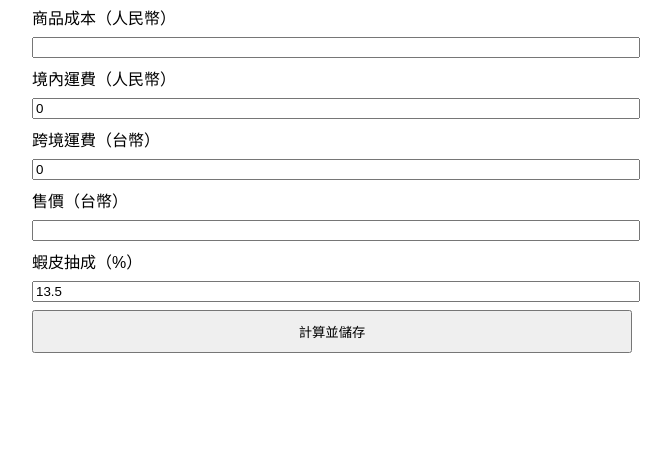
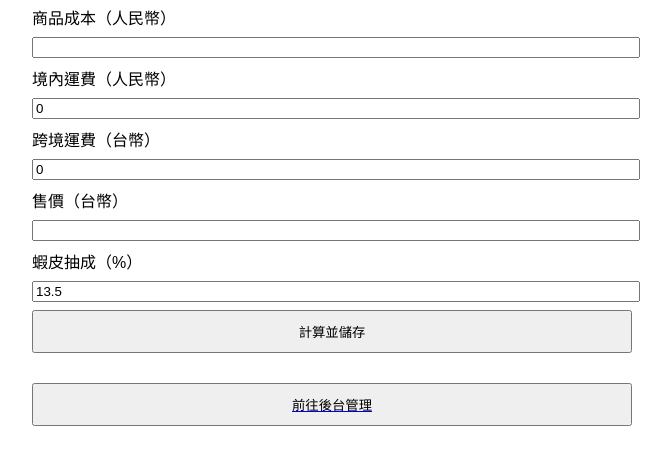
Before and after one commit to crashandy/cost-tracker, a plain HTML site: page index.html in a window 1280 px wide. Shown: the part 165-630 px from the top of the page, without its empty margins (308-979 px from the left). Drawn offline with nearby package versions, Linux system fonts and the light colour scheme.

Commit message:
新增後台按鈕與管理頁面

```diff
--- a/index.html
+++ b/index.html
@@ -8,6 +8,7 @@
     body { font-family: Arial; padding: 20px; max-width: 600px; margin: auto; }
     label, input, select, button { display: block; margin: 8px 0; width: 100%; }
     button { padding: 10px; }
+    .admin-link { margin-top: 30px; text-align: center; }
   </style>
 </head>
 <body>
@@ -22,6 +23,10 @@
     <button type="submit">計算並儲存</button>
     <p id="rate-display"></p>
   </form>
+
+  <div class="admin-link">
+    <a href="admin.html"><button>前往後台管理</button></a>
+  </div>
 
   <script>
     const supabase = supabase.createClient(
```
